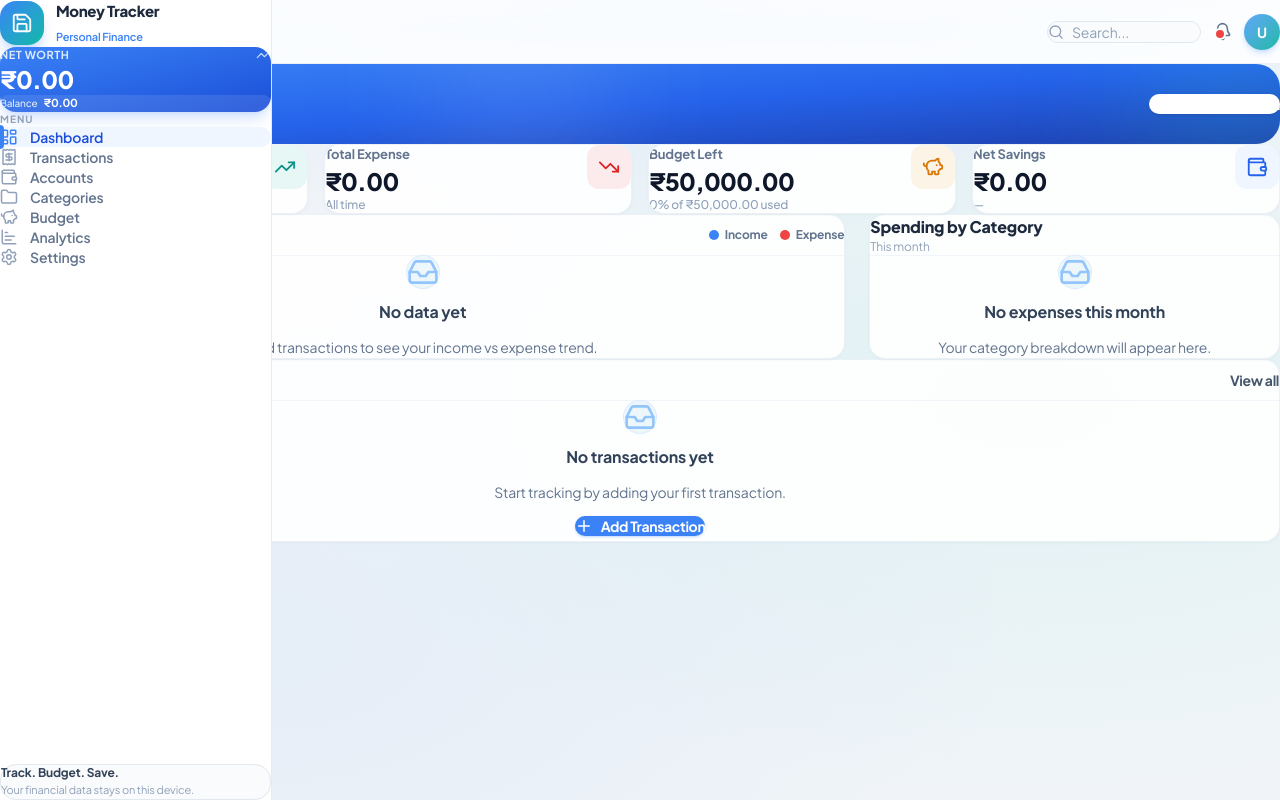
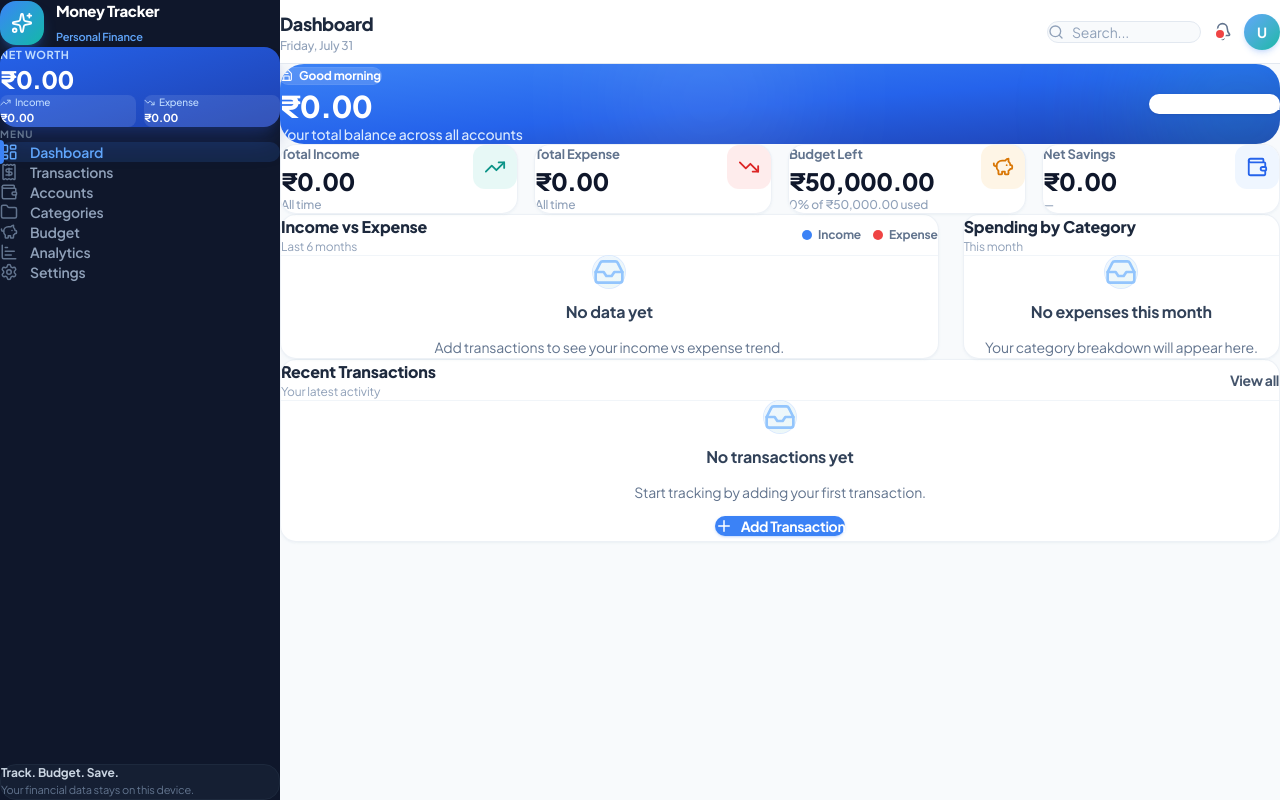
Before and after one commit to chandniassist11/money-tracker, a React (Vite) app: page /dashboard in a window 1280 px wide. Built offline with nearby package versions, Linux system fonts and the light colour scheme.

Commit message:
Updated index.css

```diff
--- a/src/components/layout/Navbar.tsx
+++ b/src/components/layout/Navbar.tsx
@@ -14,7 +14,7 @@ const Navbar = ({ onMenuClick }: NavbarProps) => {
   });
 
   return (
-    <header className="glass-light sticky top-0 z-20 flex h-16 items-center justify-between border-b border-slate-200/60 px-4 sm:px-6">
+    <header className="sticky top-0 z-30 flex h-16 shrink-0 items-center justify-between border-b border-slate-200 bg-white/90 px-4 backdrop-blur-md sm:px-6 lg:px-8">
       <div className="flex items-center gap-3">
         <button
           className="rounded-xl p-2 text-slate-500 transition hover:bg-slate-100 lg:hidden"
@@ -32,8 +32,8 @@ const Navbar = ({ onMenuClick }: NavbarProps) => {
         </div>
       </div>
 
-      <div className="flex items-center gap-3">
-        <div className="hidden items-center gap-2 rounded-xl border border-slate-200 bg-slate-50/60 px-3 py-2 md:flex">
+      <div className="flex items-center gap-2 sm:gap-3">
+        <div className="hidden items-center gap-2 rounded-xl border border-slate-200 bg-slate-50 px-3 py-2 lg:flex">
           <Search size={16} className="text-slate-400" />
           <input
             type="text"
--- a/src/components/layout/PageContainer.tsx
+++ b/src/components/layout/PageContainer.tsx
@@ -6,8 +6,8 @@ interface PageContainerProps {
 
 const PageContainer = ({ children }: PageContainerProps) => {
   return (
-    <main className="flex-1 overflow-auto px-4 py-6 sm:px-6 lg:px-8 lg:py-8">
-      <div className="page-content mx-auto max-w-7xl">{children}</div>
+    <main className="flex-1 overflow-y-auto p-5 sm:p-6 lg:p-8">
+      <div className="mx-auto w-full max-w-6xl animate-fade-in">{children}</div>
     </main>
   );
 };
--- a/src/components/layout/Sidebar.tsx
+++ b/src/components/layout/Sidebar.tsx
@@ -1,6 +1,17 @@
-import { useEffect, useState } from "react";
 import { NavLink } from "react-router-dom";
-import { LayoutDashboard, Receipt, Wallet, Folder, PiggyBank, ChartBar as BarChart3, Settings as SettingsIcon, X, Save as Waves, TrendingUp } from "lucide-react";
+import {
+  LayoutDashboard,
+  Receipt,
+  Wallet,
+  Folder,
+  PiggyBank,
+  ChartBar as BarChart3,
+  Settings as SettingsIcon,
+  X,
+  Sparkles,
+  TrendingUp,
+  TrendingDown,
+} from "lucide-react";
 import clsx from "clsx";
 import { useFinanceSelectors } from "../../store/hooks";
 import { useCurrency } from "../../store/useCurrency";
@@ -17,84 +28,74 @@ const menuItems = [
   { name: "Settings", path: "/settings", icon: SettingsIcon },
 ];
 
-const Sidebar = ({
-  mobileOpen,
-  onClose,
-}: {
-  mobileOpen: boolean;
-  onClose: () => void;
-}) => {
-  const [open, setOpen] = useState(false);
+interface SidebarProps {
+  mobileOpen?: boolean;
+  onClose?: () => void;
+}
+
+const Sidebar = ({ mobileOpen = false, onClose }: SidebarProps) => {
   useLoadAppData();
   const cur = useCurrency();
-  const { totalBalance, totalIncome, totalExpense } = useFinanceSelectors();
-
-  useEffect(() => setOpen(mobileOpen), [mobileOpen]);
+  const { totalIncome, totalExpense } = useFinanceSelectors();
 
   const netWorth = totalIncome - totalExpense;
 
-  return (
-    <>
-      {open && (
-        <div
-          className="fixed inset-0 z-30 animate-fade-in bg-slate-900/30 backdrop-blur-sm lg:hidden"
-          onClick={onClose}
-        />
-      )}
-
-      <aside
-        className={clsx(
-          "fixed inset-y-0 left-0 z-40 flex w-[272px] transform flex-col border-r border-slate-200/80 bg-white transition-transform duration-300 lg:translate-x-0",
-          open ? "translate-x-0" : "-translate-x-full"
-        )}
-      >
+  const content = (
+    <div className="flex h-full flex-col bg-slate-900">
       {/* Brand */}
-        <div className="flex items-center gap-3 px-5 py-6">
-          <div className="flex h-11 w-11 items-center justify-center rounded-2xl bg-gradient-to-br from-primary-500 to-accent-500 shadow-lg shadow-primary-500/25">
-            <Waves size={22} className="text-white" />
+      <div className="flex items-center gap-3 px-6 py-6">
+        <div className="flex h-11 w-11 items-center justify-center rounded-2xl bg-gradient-to-br from-primary-500 to-accent-500 shadow-lg shadow-primary-500/30">
+          <Sparkles size={22} className="text-white" />
         </div>
-          <div className="flex flex-1 items-center justify-between">
-            <div>
-              <span className="block text-[15px] font-extrabold tracking-tight text-slate-800">
+        <div className="flex-1">
+          <span className="block text-[15px] font-extrabold tracking-tight text-white">
             Money Tracker
           </span>
-              <span className="text-[11px] font-semibold text-primary-500">
+          <span className="text-[11px] font-semibold text-primary-400">
             Personal Finance
           </span>
         </div>
+        {onClose && (
           <button
-              className="rounded-lg p-1 text-slate-400 transition hover:bg-slate-100 lg:hidden"
+            className="rounded-lg p-1 text-slate-400 transition hover:bg-slate-800 lg:hidden"
             onClick={onClose}
           >
             <X size={18} />
           </button>
-          </div>
+        )}
       </div>
 
       {/* Balance card */}
-        <div className="mx-4 mb-5 overflow-hidden rounded-2xl bg-gradient-to-br from-primary-500 to-primary-700 p-4 shadow-lg shadow-primary-500/20">
-          <div className="flex items-center justify-between">
-            <p className="text-[11px] font-bold uppercase tracking-wider text-primary-100">
+      <div className="mx-4 mb-6 overflow-hidden rounded-2xl bg-gradient-to-br from-primary-600 to-primary-800 p-4 shadow-xl shadow-primary-900/40">
+        <p className="text-[11px] font-bold uppercase tracking-wider text-primary-200">
           Net Worth
         </p>
-            <TrendingUp size={15} className="text-primary-200" />
-          </div>
         <p className="mt-2 text-2xl font-extrabold tracking-tight text-white">
           {formatCurrency(netWorth, cur)}
         </p>
-          <div className="mt-2 flex items-center gap-1.5 rounded-lg bg-white/10 px-2 py-1">
-            <span className="text-[10px] font-medium text-primary-100">
-              Balance
-            </span>
-            <span className="text-[11px] font-bold text-white">
-              {formatCurrency(totalBalance, cur)}
-            </span>
+        <div className="mt-3 grid grid-cols-2 gap-2">
+          <div className="rounded-lg bg-white/10 px-2 py-1.5">
+            <div className="flex items-center gap-1 text-[10px] font-medium text-primary-200">
+              <TrendingUp size={11} /> Income
+            </div>
+            <p className="text-[11px] font-bold text-white">
+              {formatCurrency(totalIncome, cur)}
+            </p>
+          </div>
+          <div className="rounded-lg bg-white/10 px-2 py-1.5">
+            <div className="flex items-center gap-1 text-[10px] font-medium text-primary-200">
+              <TrendingDown size={11} /> Expense
+            </div>
+            <p className="text-[11px] font-bold text-white">
+              {formatCurrency(totalExpense, cur)}
+            </p>
+          </div>
         </div>
       </div>
 
       {/* Nav */}
-        <nav className="flex-1 space-y-1 px-3">
-          <p className="px-3 pb-2 text-[10px] font-bold uppercase tracking-widest text-slate-400">
+      <nav className="flex-1 space-y-1 overflow-y-auto px-4 pb-4">
+        <p className="px-3 pb-2 text-[10px] font-bold uppercase tracking-widest text-slate-500">
           Menu
         </p>
         {menuItems.map((item) => {
@@ -108,8 +109,8 @@ const Sidebar = ({
                 clsx(
                   "group relative flex items-center gap-3 rounded-xl px-3 py-2.5 text-sm font-semibold transition-all duration-200",
                   isActive
-                      ? "bg-primary-50 text-primary-700"
-                      : "text-slate-500 hover:bg-slate-50 hover:text-slate-700"
+                    ? "bg-primary-500/15 text-primary-400"
+                    : "text-slate-400 hover:bg-slate-800/60 hover:text-slate-200"
                 )
               }
             >
@@ -123,8 +124,8 @@ const Sidebar = ({
                     className={clsx(
                       "transition-transform duration-200 group-hover:scale-110",
                       isActive
-                          ? "text-primary-500"
-                          : "text-slate-400 group-hover:text-slate-600"
+                        ? "text-primary-400"
+                        : "text-slate-500 group-hover:text-slate-300"
                     )}
                   />
                   {item.name}
@@ -136,16 +137,38 @@ const Sidebar = ({
       </nav>
 
       {/* Footer */}
-        <div className="px-4 pb-5 pt-3">
-          <div className="rounded-2xl border border-slate-200 bg-slate-50/80 p-4">
-            <p className="text-xs font-bold text-slate-700">
-              Track. Budget. Save.
-            </p>
-            <p className="mt-1 text-[11px] leading-relaxed text-slate-400">
+      <div className="px-4 pb-5">
+        <div className="rounded-2xl border border-slate-800 bg-slate-800/50 p-4">
+          <p className="text-xs font-bold text-slate-300">Track. Budget. Save.</p>
+          <p className="mt-1 text-[11px] leading-relaxed text-slate-500">
             Your financial data stays on this device.
           </p>
         </div>
       </div>
+    </div>
+  );
+
+  // Desktop: static full-height sidebar
+  if (!onClose) {
+    return <div className="h-full">{content}</div>;
+  }
+
+  // Mobile: slide-in drawer with backdrop
+  return (
+    <>
+      {mobileOpen && (
+        <div
+          className="fixed inset-0 z-40 animate-fade-in bg-black/50 backdrop-blur-sm lg:hidden"
+          onClick={onClose}
+        />
+      )}
+      <aside
+        className={clsx(
+          "fixed inset-y-0 left-0 z-50 w-[280px] transform transition-transform duration-300 lg:hidden",
+          mobileOpen ? "translate-x-0" : "-translate-x-full"
+        )}
+      >
+        {content}
       </aside>
     </>
   );
--- a/src/index.css
+++ b/src/index.css
@@ -47,7 +47,7 @@ body,
 
 body {
   min-height: 100vh;
-  background: #f0f4f8;
+  background: #f8fafc;
   color: #1e293b;
   -webkit-font-smoothing: antialiased;
   -moz-osx-font-smoothing: grayscale;
@@ -123,10 +123,3 @@ body {
   backdrop-filter: blur(16px) saturate(180%);
   -webkit-backdrop-filter: blur(16px) saturate(180%);
 }
-
-.aurora-bg {
-  background:
-    radial-gradient(ellipse 80% 50% at 50% -20%, rgba(59, 130, 246, 0.12), transparent),
-    radial-gradient(ellipse 60% 50% at 80% 50%, rgba(45, 212, 191, 0.08), transparent),
-    radial-gradient(ellipse 60% 50% at 20% 80%, rgba(59, 130, 246, 0.06), transparent);
-}
--- a/src/layouts/MainLayout.tsx
+++ b/src/layouts/MainLayout.tsx
@@ -2,21 +2,30 @@ import { useState } from "react";
 import { Outlet } from "react-router-dom";
 import Sidebar from "../components/layout/Sidebar";
 import Navbar from "../components/layout/Navbar";
-import PageContainer from "../components/layout/PageContainer";
+
+/* eslint-disable react-refresh/only-export-components */
 
 const MainLayout = () => {
   const [mobileOpen, setMobileOpen] = useState(false);
 
   return (
-    <div className="relative flex min-h-screen aurora-bg">
+    <div className="flex min-h-screen bg-slate-50">
+      {/* Desktop sidebar: real flex column, never overlaps */}
+      <div className="hidden w-[280px] shrink-0 lg:block">
+        <Sidebar />
+      </div>
+
+      {/* Mobile sidebar: slide-in drawer */}
       <Sidebar mobileOpen={mobileOpen} onClose={() => setMobileOpen(false)} />
 
-      <div className="relative flex flex-1 flex-col lg:pl-[272px]">
+      {/* Main content area */}
+      <div className="flex min-w-0 flex-1 flex-col">
         <Navbar onMenuClick={() => setMobileOpen(true)} />
-
-        <PageContainer>
-          <Outlet />
-        </PageContainer>
+        <main className="flex-1 overflow-y-auto p-5 sm:p-6 lg:p-8">
+          <div className="mx-auto w-full max-w-6xl animate-fade-in">
+            <Outlet />
+          </div>
+        </main>
       </div>
     </div>
   );
```
Lines whose indentation alone changed are shown as unchanged.
